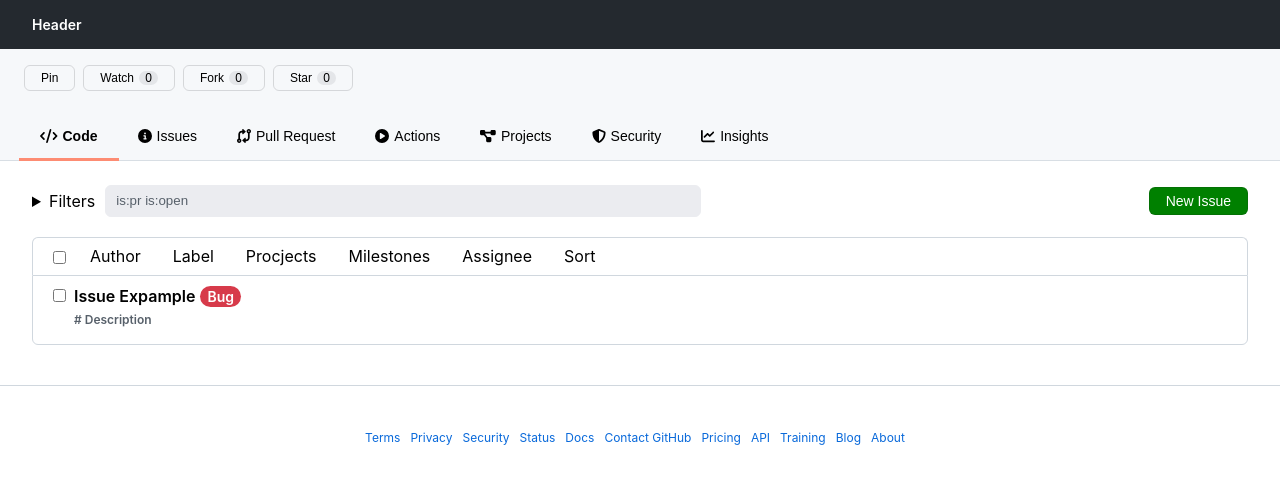
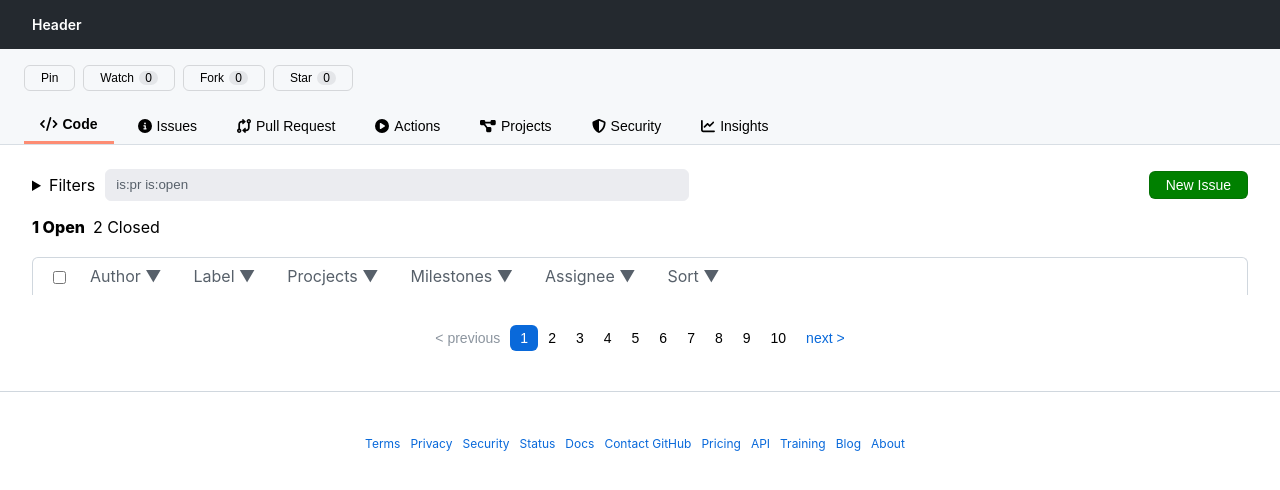
Before and after one commit to leejaelll/React-gitHubIssuePage, a React (Create React App) app: page / in a window 1280 px wide. Shown: the top 490 px of the page. Built offline with nearby package versions, Linux system fonts and the light colour scheme.

Commit message:
feat: Create Modal & Pagination Component

```diff
--- a/src/components/ListContainer.js
+++ b/src/components/ListContainer.js
@@ -1,18 +1,20 @@
-import { useState, useEffect } from 'react';
+import { useState } from 'react';
 import styles from '../styles/ListContainer.module.css';
 import Button from './Button';
 import ListItem from './ListItem';
 import ListItemLayout from './ListItemLayout';
+import Modal from './Modal';
+import OpenClosedFilters from './OpenClosedFilter';
+import Pagination from './Pagination';
 
 export default function ListContainer() {
   const [inputValue, setInputValue] = useState('is:pr is:open');
-  const [checkedList, setCheckedList] = useState([]);
-
-  useEffect(() => {
-    console.log({ inputValue });
-  }, [inputValue]);
+  const [list, setList] = useState([]);
+  const [page, setPage] = useState(1);
+  // const [checkedList, setCheckedList] = useState([]);
 
   return (
+    <>
       <div className={styles.listContainer}>
         <div className={styles.searchBar}>
           <div className={styles.filterInputBar}>
@@ -29,20 +31,65 @@ export default function ListContainer() {
           </div>
           <Button style={{ fontSize: '14px', backgroundColor: 'green', color: 'white' }}>New Issue</Button>
         </div>
+        <OpenClosedFilters />
         <ListItemLayout className={styles.listFilter}>
-        <div className={styles.filterList}>
-          <span>Author</span>
-          <span>Label</span>
-          <span>Procjects</span>
-          <span>Milestones</span>
-          <span>Assignee</span>
-          <span>Sort</span>
-        </div>
+          <ListFilter
+            onChangeFilter={fillteredData => {
+              // 필터링된 요소에 맞게 데이터 불러오기
+              // const data = getData('필터링 정보')
+              // setList(data)
+            }}
+          />
         </ListItemLayout>
 
         {/* ListItem section */}
         <div className={styles.container}>
-        <ListItem IssueBadges={[{ color: 'red', title: 'Bug' }]} />
+          {list.map((itemItem, index) => (
+            <ListItem key={index} IssueBadges={[{ color: 'red', title: 'Bug' }]} />
+          ))}
+        </div>
+      </div>
+      <div className={styles.paginationContainer}>
+        <Pagination maxPage={10} currentPage={page} onClickPageButton={number => setPage(number)} />
+      </div>
+    </>
+  );
+}
+
+function ListFilter({ onChangeFilter }) {
+  return (
+    <>
+      <div className={styles.filterList}>
+        <ListFilterItem>Author</ListFilterItem>
+        <ListFilterItem>Label</ListFilterItem>
+        <ListFilterItem>Procjects</ListFilterItem>
+        <ListFilterItem>Milestones</ListFilterItem>
+        <ListFilterItem>Assignee</ListFilterItem>
+        <ListFilterItem>Sort</ListFilterItem>
+      </div>
+    </>
+  );
+}
+
+function ListFilterItem({ children, onChangeFilter }) {
+  const [showModal, setShowModal] = useState(false);
+  return (
+    <div className={styles.filterItem}>
+      <span role="button" onClick={() => setShowModal(true)}>
+        {children} ▼
+      </span>
+      <div className={styles.modalContainer}>
+        <Modal
+          opened={showModal}
+          onClose={() => setShowModal(false)}
+          placeholder="Filter Labels"
+          searchDataList={['Type: feat', 'Type: Docs', 'Type: Conf']}
+          onClickCell={() => {
+            // 클릭된 정보를 통해 리스트 필터링
+            // onChangeFilter는 ListFilter를 사용하는 상위함수에서 prop으로 받아온다.
+            // onChangeFilter();
+          }}
+        />
       </div>
     </div>
   );
--- /dev/null
+++ b/src/components/Modal.js
@@ -0,0 +1,29 @@
+import clsx from 'clsx';
+import { useEffect, useState } from 'react';
+import styles from '../styles/Modal.module.css';
+
+export default function Modal({ opened, title, onClose, placeholder, searchDataList, onClickCell }) {
+  const [searchValue, setSearchValue] = useState('');
+  const [filteredData, setFilteredData] = useState(searchDataList);
+
+  useEffect(() => {
+    setFilteredData(searchDataList.filter(item => item === searchValue));
+  }, [searchDataList, searchValue]);
+
+  return (
+    <div className={clsx(styles.modal, { [styles.opened]: opened })}>
+      <div className={styles.header}>
+        <span>{title}</span>
+        <button onClick={onClose}>X</button>
+      </div>
+      <div className={styles.input}>
+        <input placeholder={placeholder} value={searchValue} onChange={e => setSearchValue(e.target.value)}></input>
+      </div>
+      {filteredData.map(data => (
+        <div role="button" key={data} onClick={onClickCell}>
+          {data}
+        </div>
+      ))}
+    </div>
+  );
+}
--- /dev/null
+++ b/src/components/OpenClosedFilter.js
@@ -0,0 +1,33 @@
+import { useState } from 'react';
+import clsx from 'clsx';
+import styles from '../styles/ListContainer.module.css';
+
+function OpenClosedFilter({ size, onClick, state, selected }) {
+  return (
+    <span role="button" className={clsx(styles.textFilter, { [styles.selected]: selected })} onClick={onClick}>
+      {size} {state}
+    </span>
+  );
+}
+
+export default function OpenClosedFilters({ data }) {
+  const [isOpenMode, setIsOpenMode] = useState(true);
+  const closeModeDataSize = 2;
+  const openModeDataSize = 1;
+  return (
+    <>
+      <OpenClosedFilter
+        size={openModeDataSize}
+        state="Open"
+        selected={isOpenMode}
+        onClick={() => setIsOpenMode(true)}
+      />
+      <OpenClosedFilter
+        size={closeModeDataSize}
+        state="Closed"
+        selected={!isOpenMode}
+        onClick={() => setIsOpenMode(false)}
+      />
+    </>
+  );
+}
--- /dev/null
+++ b/src/components/Pagination.js
@@ -0,0 +1,26 @@
+import styles from '../styles/Pagination.module.css';
+import clsx from 'clsx';
+
+export default function Pagination({ currentPage, maxPage, onClickPageButton }) {
+  return (
+    <div>
+      <button className={clsx(styles.button, styles.blueButton)} disabled={currentPage === 1}>
+        {'< previous'}
+      </button>
+      {new Array(maxPage).fill(null).map((_, i) => (
+        <PageButton number={i + 1} onClick={onClickPageButton} selected={i + 1 === currentPage} />
+      ))}
+      <button className={clsx(styles.button, styles.blueButton)} disabled={currentPage === maxPage}>
+        {'next >'}
+      </button>
+    </div>
+  );
+}
+
+function PageButton({ number, onClick, selected }) {
+  return (
+    <button className={clsx(styles.button, { [styles.selected]: selected })} onClick={() => onClick(number)}>
+      {number}
+    </button>
+  );
+}
--- a/src/index.module.css
+++ b/src/index.module.css
@@ -1,3 +1,7 @@
+* {
+  box-sizing: border-box;
+}
+
 body {
   margin: 0;
   box-sizing: border-box;
--- a/src/styles/ListContainer.module.css
+++ b/src/styles/ListContainer.module.css
@@ -59,7 +59,39 @@
   align-items: center;
 }
 
-.filterList > span {
+.filterList > div > span {
   padding: 0 16px;
   line-height: 21px;
+  cursor: pointer;
+  color: #57606a;
 }
+
+.filterList > div > span:hover {
+  color: #000000;
+}
+
+.textFilter {
+  margin-right: 8px;
+  cursor: pointer;
+}
+
+.selected {
+  font-weight: 800;
+}
+
+.modalContainer {
+  position: absolute;
+  top: 20px;
+  left: 20px;
+}
+
+.filterItem {
+  position: relative;
+}
+
+.paginationContainer {
+  margin-top: 30px;
+  display: flex;
+  justify-content: center;
+  align-items: center;
+}
--- /dev/null
+++ b/src/styles/Modal.module.css
@@ -0,0 +1,45 @@
+.modal {
+  width: 300px;
+  border-radius: 6px;
+  border: 1px solid #d0d7de;
+  box-shadow: 0 8px 24px rgba(140, 149, 159, 0.2);
+  background-color: #ffffff;
+  position: absolute;
+  z-index: 99;
+  display: none;
+}
+
+.header {
+  padding: 7px 7px 7px 10px;
+  border-bottom: 1px solid #d0d7de;
+  display: flex;
+  align-items: center;
+}
+
+.header > span {
+  flex: 1;
+  font-weight: 800;
+  font-size: 12px;
+}
+
+.header > button {
+  border: none;
+  background: transparent;
+}
+
+.opened {
+  display: block;
+}
+
+.input {
+  padding: 8px;
+}
+
+.input > input {
+  width: 100%;
+  box-shadow: none;
+  border: 1px solid #d0d7de;
+  border-radius: 6px;
+  padding: 5px 12px;
+  line-height: 20px;
+}
--- /dev/null
+++ b/src/styles/Pagination.module.css
@@ -0,0 +1,34 @@
+.button {
+  border: none;
+  box-shadow: none;
+  background: none;
+  border-radius: 6px;
+  font-size: 14px;
+  padding: 5px 10px;
+}
+
+.selected {
+  background-color: #0969da;
+  color: #ffffff;
+}
+
+.button:hover {
+  border: 1px solid #d0d7de;
+}
+
+.disabled {
+  color: #8c959f;
+  pointer-events: none;
+}
+
+.blueButton {
+  color: #0969da;
+}
+
+.blueButton:disabled {
+  color: #8c959f;
+  pointer-events: none;
+}
+
+.paginationContainer {
+}
--- a/src/styles/Tab.module.css
+++ b/src/styles/Tab.module.css
@@ -6,7 +6,7 @@
 .tab {
   display: flex;
   border: none;
-  padding: 4px 16px;
+  padding: 9px 16px;
   background-color: transparent;
   align-items: center;
   justify-content: center;
@@ -26,12 +26,5 @@
 
 .selected {
   font-weight: 800;
+  border-bottom: 3px solid #fd8c73;
 }
-
-.selected::before {
-  content: '';
-  position: absolute;
-  border-bottom: 3px solid #fd8c73;
-  width: 100px;
-  bottom: 4px;
-}
--- a/src/styles/TabList.module.css
+++ b/src/styles/TabList.module.css
@@ -5,6 +5,4 @@
   padding: 0;
   gap: 8px;
   margin-top: 16px;
-  min-height: 58px;
-  position: absolute;
 }
```
Lines whose indentation alone changed are shown as unchanged.
